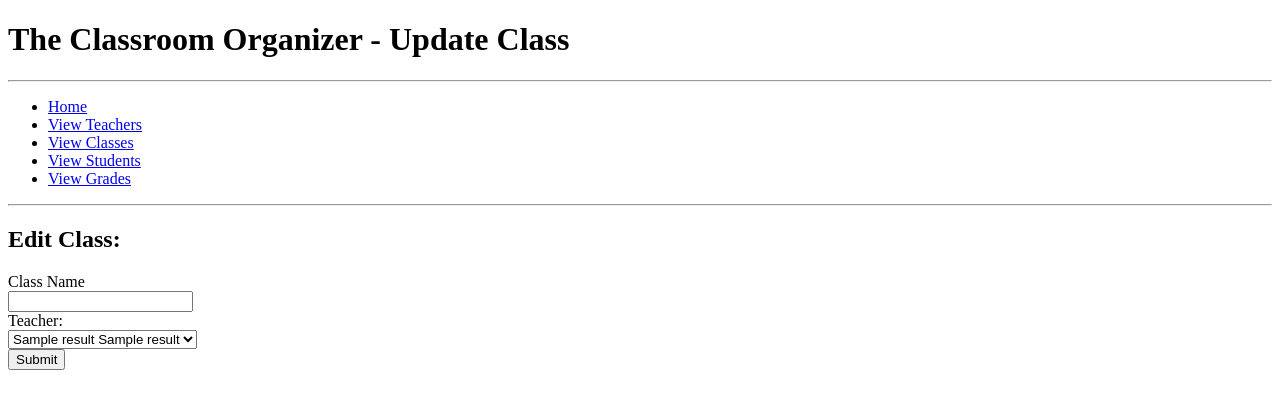
After one commit to knightsamar/CS340_starter_flask_app, a Flask app: template starter_website/templates/update_class.html in a window 1280 px wide. The commit adds this page. Shown: the top 409 px of the page. Run offline with Flask 2, Linux system fonts and the light colour scheme; the template is opened without the code that fills it: most values are stand-ins (such as "Sample title", 1, 10 or a date in 2020).

Commit message:
can now update and delete classes with no issues

```diff
--- a/starter_website/templates/classes.html
+++ b/starter_website/templates/classes.html
@@ -54,6 +54,8 @@
                 <td>{{ c[3]}} {{c[4]}}</td>
                 <!-- <td> <input type='button' name='Edit' value='Edit'
                     onclick="window.location = '/update_class/{{c[0]}} '"> </td> -->
+                    <td> <input type='button' name='Edit' value='Edit'
+                        onclick="window.location = '/update_class/{{c[0]}} '"> </td>
             <td> <input type='button' name='Delete' value='Delete'
                     onclick="window.location = '/delete_class/{{c[0]}}'"> </td>
 
--- /dev/null
+++ b/starter_website/templates/update_class.html
@@ -0,0 +1,40 @@
+<!DOCTYPE html>
+<html lang="en">
+<head>
+    <meta charset="UTF-8">
+    <meta http-equiv="X-UA-Compatible" content="IE=edge">
+    <meta name="viewport" content="width=device-width, initial-scale=1.0">
+    <title>The Classroom Organizer</title>
+</head>
+<body>
+    <h1>The Classroom Organizer - Update Class</h1>
+    <hr />
+    <nav>
+        <ul>
+            <li><a href="/">Home</a></li>
+            <li><a href="/teachers">View Teachers</a></li>
+            <li><a href="/classes">View Classes</a></li>
+            <li><a href="/students">View Students</a></li>
+            <li><a href="/grades">View Grades</a></li>
+        </ul>
+    </nav>
+    <hr />
+    <h2>Edit Class:</h2>
+    <form id="update_class" action="/update_class/{{result[0][0][0]}}" method=POST>
+        <label for="first_name">Class Name</label><br />
+        <input type="text" id="class_name" name="class_name" /><br />
+        <label for="teacher">Teacher:</label><br />
+        <select id="teacher" name="teacher">
+            {% for t in result[1] %}
+            <option value = {{ t[0] }} > {{t[1]}} {{t[2]}}</option>
+            <!-- <option value="example1">Example 1</option>
+            <option value="example2">Example 2</option> -->
+            {% endfor %}
+        </select><br />
+        <!-- <label for="last_name">Last Name:</label><br />
+        <input type="text" id="last_name" name="lname" /><br /> -->
+        <input type="submit" value="Submit" />
+    </form>
+
+</body>
+</html>
--- a/starter_website/webapp.py
+++ b/starter_website/webapp.py
@@ -197,7 +197,38 @@ def add_class():
         # create_class_result = execute_query(db_connection, query2).fetchall()
 
         return redirect('/classes')
+@webapp.route('/update_class/<int:id>', methods=['POST','GET'])
+def update_class(id):
+    db_connection = connect_to_database()
 
+    if request.method == 'GET':
+        query = 'SELECT * from Classes WHERE class_id = %s;' % (id)
+        result = execute_query(db_connection, query).fetchall()
+
+        query2 = "SELECT * from Teachers;"
+        result2 = execute_query(db_connection, query2).fetchall()
+        result = (result, result2)
+
+        return render_template('update_class.html', result=result)
+    elif request.method == 'POST':
+        print(request.form, 'post')
+        name = request.form['class_name']
+        teacher_class_list_id = request.form['teacher']
+
+        query = "DELETE from TeacherClassList where class_id = %s;"
+        data = (id,)
+        execute_query(db_connection, query, data)
+        query2 = "UPDATE Classes SET name = %s WHERE class_id = %s;"
+        data = (name, id,)
+        execute_query(db_connection, query2, data)
+        query3 = "INSERT INTO TeacherClassList (teacher_class_list_id, class_id) VALUES (%s, %s);"
+        data = (teacher_class_list_id, id,)
+        execute_query(db_connection, query3, data)
+        # query = "UPDATE Teachers SET first_name = %s , last_name = %s WHERE teacher_id = %s "
+        # data = (first_name, last_name, id)
+
+
+        return redirect('/classes')
 @webapp.route('/classes')
 def classes_view():
     # return "<p>Are you looking for /db_test or /hello or <a href='/browse_bsg_people'>/browse_bsg_people</a> or /add_new_people or /update_people/id or /delete_people/id </p>"
```
